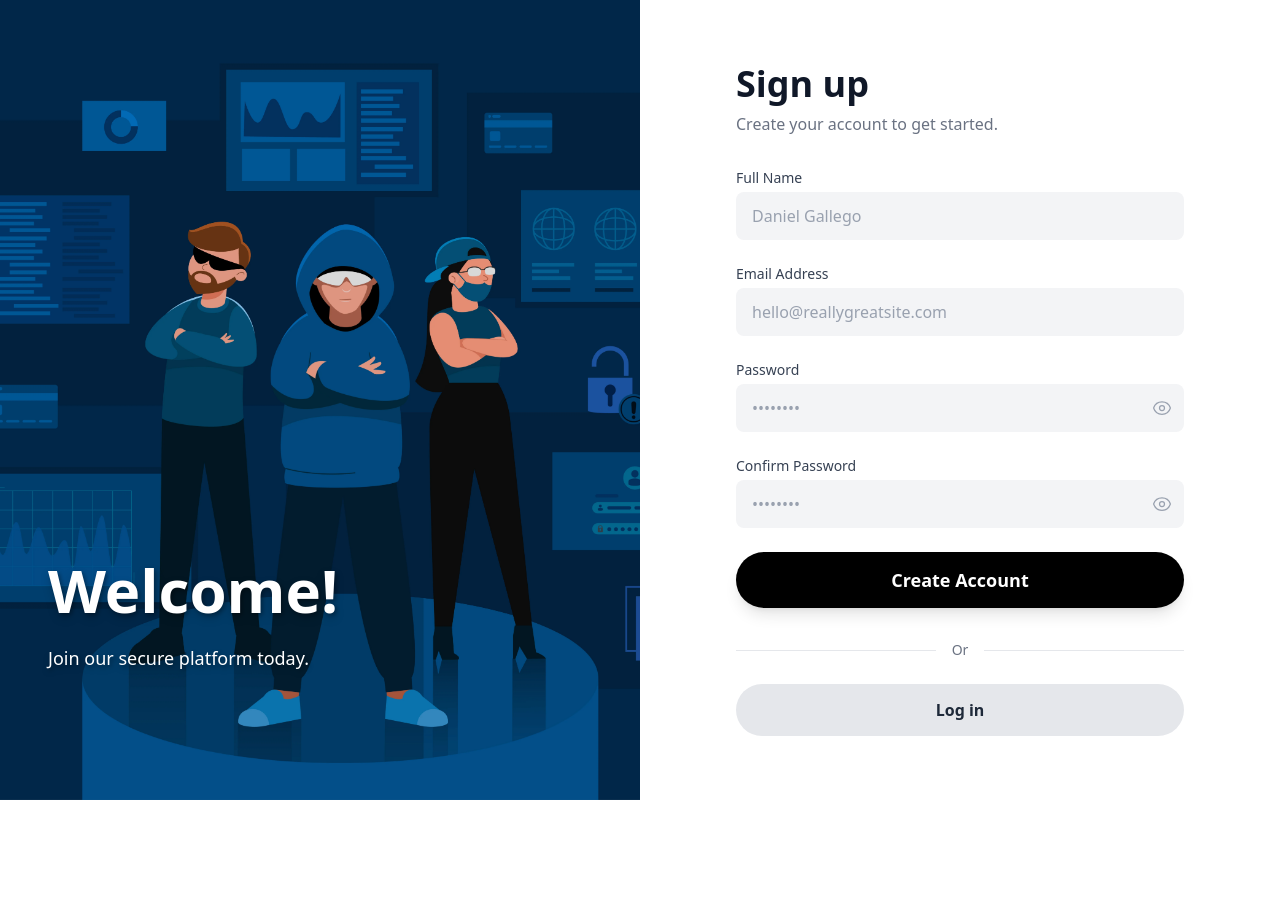
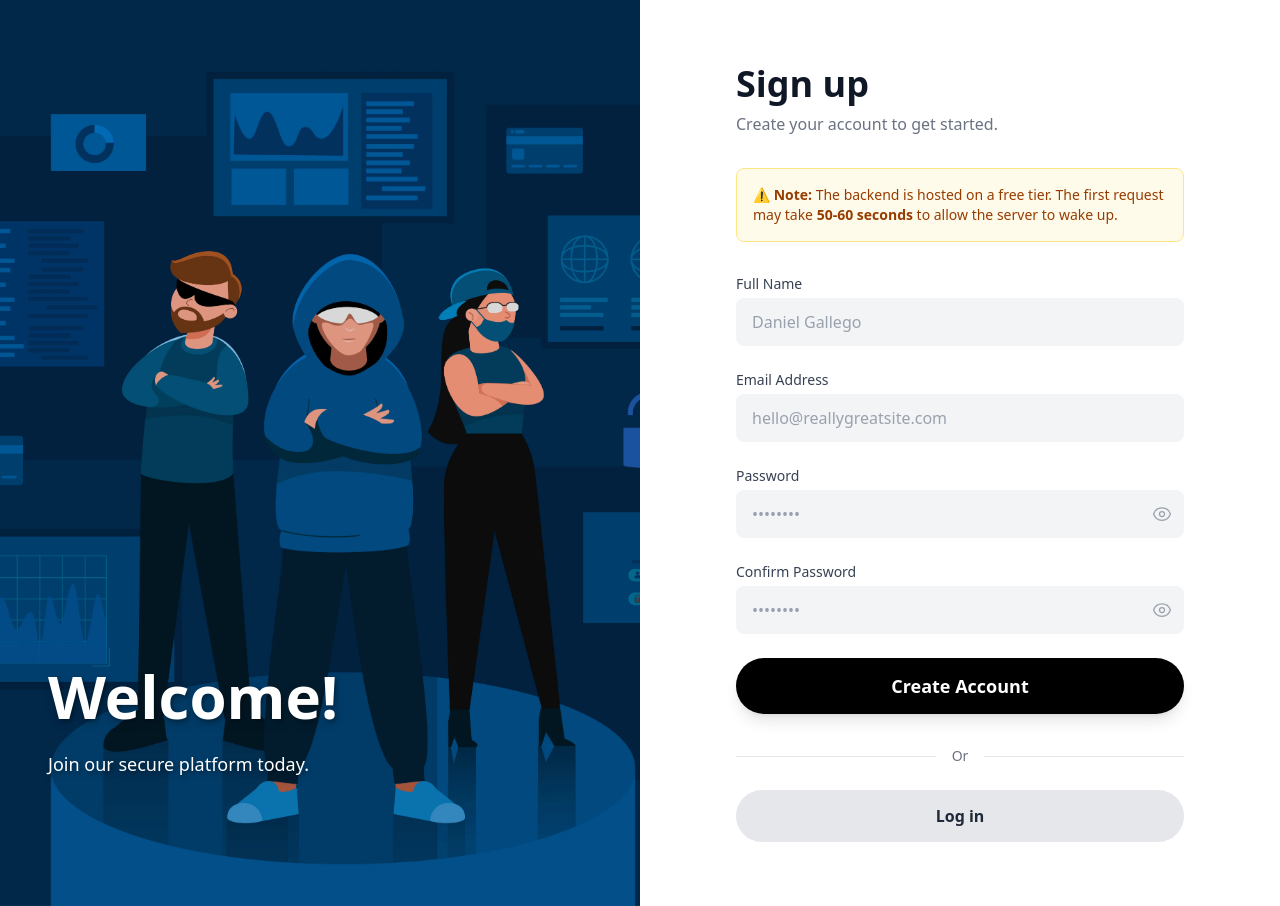
Before and after one commit to ranjit800/secure-auth-system, a Next.js app in the folder frontend/: page /register in a window 1280 px wide. Before the commit the page ends 800 px from the top, so only its background shows below. Built offline with nearby package versions, Linux system fonts and the light colour scheme; no server answers.

Commit message:
re check the readme document  and add a note in loading screen (50-60 seconds to allow the server to wake up.)

```diff
--- a/frontend/app/login/page.tsx
+++ b/frontend/app/login/page.tsx
@@ -101,6 +101,11 @@ export default function LoginPage() {
             <p className="text-gray-500">Welcome back! Please enter your details.</p>
           </div>
 
+          <div className="bg-amber-50 border border-amber-200 rounded-lg p-4 text-sm text-amber-800">
+            <span className="font-bold">⚠️ Note:</span> The backend is hosted on a free tier.
+            The first request may take <span className="font-bold">50-60 seconds</span> to allow the server to wake up.
+          </div>
+
           <Suspense fallback={null}>
             <VerificationMessage />
           </Suspense>
--- a/frontend/app/page.tsx
+++ b/frontend/app/page.tsx
@@ -21,8 +21,13 @@ export default function Home() {
 
   if (loading) {
     return (
-      <div className="min-h-screen flex items-center justify-center">
-        <div className="text-xl">Loading...</div>
+      <div className="min-h-screen flex flex-col items-center justify-center p-4 text-center">
+        <div className="text-xl font-semibold mb-2">Loading...</div>
+        <p className="text-gray-500 max-w-md text-sm">
+          ⚠️ Note: The backend is hosted on Render's Free Tier.
+          The first request may take <span className="font-bold text-gray-700">50-60 seconds</span> to wake up the server.
+          Please be patient! ⏳
+        </p>
       </div>
     );
   }
--- a/frontend/app/register/page.tsx
+++ b/frontend/app/register/page.tsx
@@ -90,6 +90,11 @@ export default function RegisterPage() {
           <div className="text-center lg:text-left">
             <h2 className="text-4xl font-bold text-gray-900 mb-2">Sign up</h2>
             <p className="text-gray-500">Create your account to get started.</p>
+          </div>
+
+          <div className="bg-amber-50 border border-amber-200 rounded-lg p-4 text-sm text-amber-800">
+            <span className="font-bold">⚠️ Note:</span> The backend is hosted on a free tier.
+            The first request may take <span className="font-bold">50-60 seconds</span> to allow the server to wake up.
           </div>
 
           {error && (
```
Also changed, not shown: 2 other files (tests, documents, lock files or other folders).
